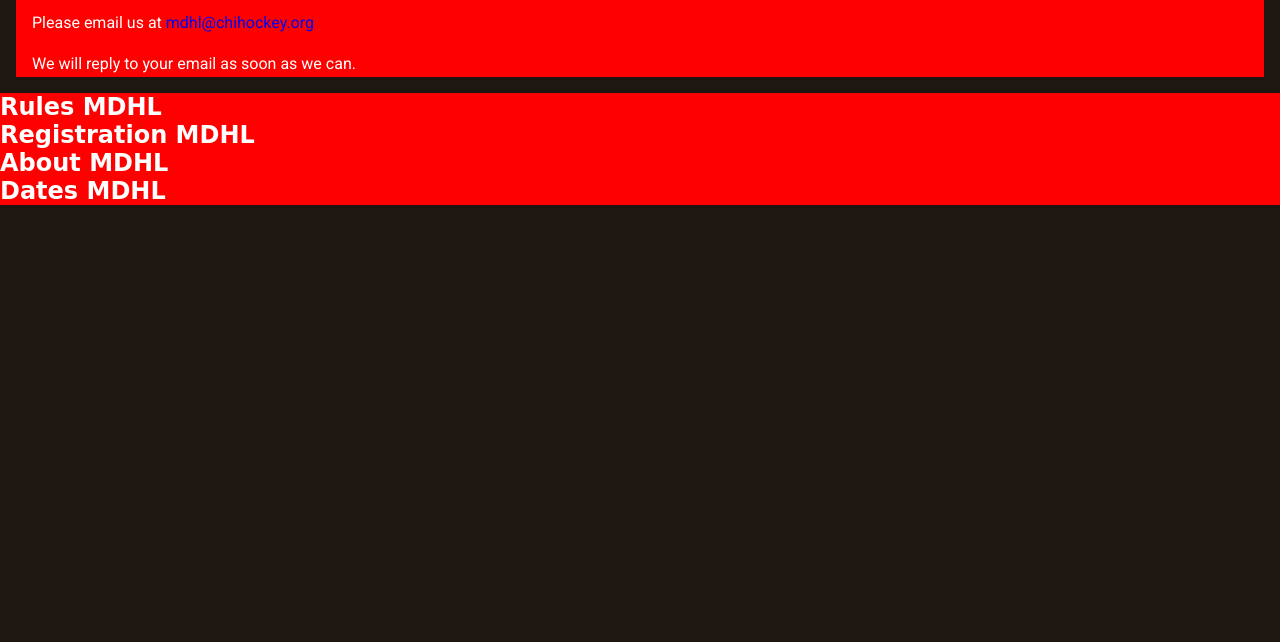
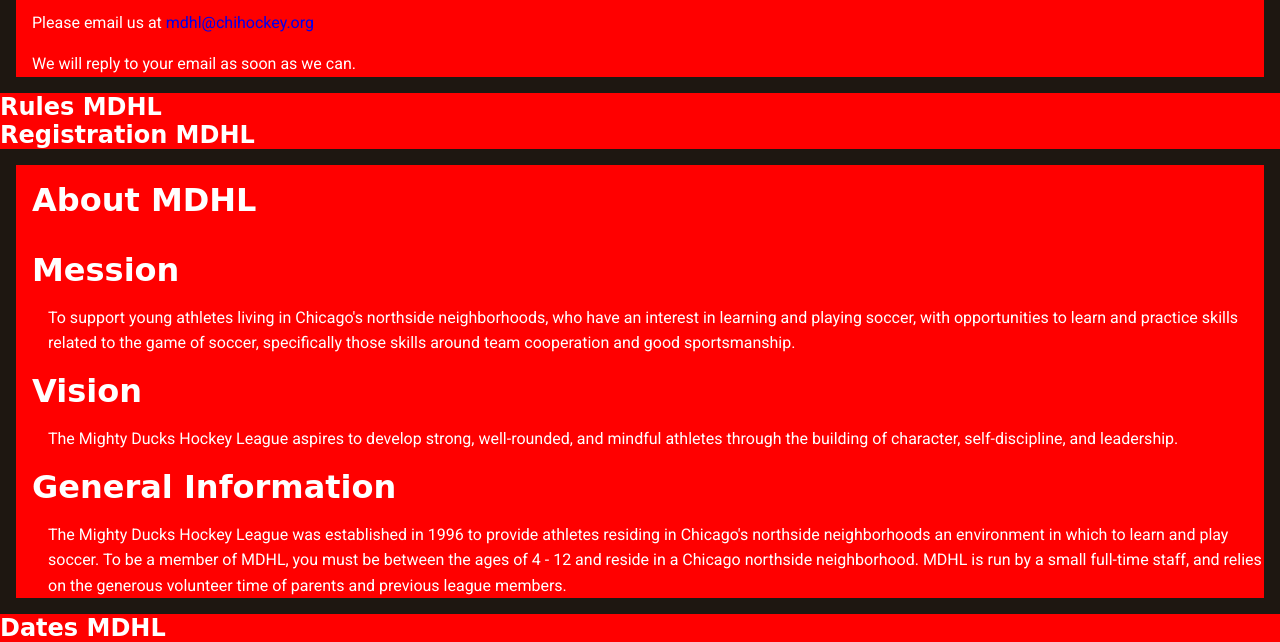
Before and after one commit to NikolaiKoz/Iniciatec-MDHL-Moblile, a website: page index.html in a window 1280 px wide. Shown: the part 566-1208 px from the top of the page. Before the commit the page ends 800 px from the top, so only its background shows below. Drawn offline with Linux system fonts and the light colour scheme; a web font is replaced by a local one.

Commit message:
feat: :construction: About page, WIP.

```diff
--- a/index.html
+++ b/index.html
@@ -202,6 +202,26 @@
       <section class="Main-about About">
         <div class="Wrapper-content">
           <h2 class="About-title">About MDHL</h2>
+          <ul class="About-list">
+            <li class="About-item">
+              <h3 class="About-title">Mession</h3>
+              <p class="About-description">
+                To support young athletes living in Chicago's northside neighborhoods, who have an interest in learning and playing soccer, with opportunities to learn and practice skills related to the game of soccer, specifically those skills around team cooperation and good sportsmanship.
+              </p>
+            </li>
+            <li class="About-item">
+              <h3 class="About-title">Vision</h3>
+              <p class="About-description">
+                The Mighty Ducks Hockey League aspires to develop strong, well-rounded, and mindful athletes through the building of character, self-discipline, and leadership.
+              </p>
+            </li>
+            <li class="About-item">
+              <h3 class="About-title">General Information</h3>
+              <p class="About-description">
+                The Mighty Ducks Hockey League was established in 1996 to provide athletes residing in Chicago's northside neighborhoods an environment in which to learn and play soccer. To be a member of MDHL, you must be between the ages of 4 - 12 and reside in a Chicago northside neighborhood. MDHL is run by a small full-time staff, and relies on the generous volunteer time of parents and previous league members.
+              </p>
+            </li>
+          </ul>
         </div>
       </section>
 
--- /dev/null
+++ b/src/scss/06-components/_About.scss
@@ -0,0 +1,14 @@
+.About{
+    width: 100%;
+    padding: 1rem;
+
+    &-title{
+        padding: 1rem;
+        font-size: 2em;
+    }
+
+    &-description {
+        padding: 0 0 0 2rem;
+      }
+
+}
--- a/src/scss/app.scss
+++ b/src/scss/app.scss
@@ -22,6 +22,7 @@
 @import "./06-components/_Logo";
 @import "./06-components/_Home";
 @import "./06-components/_Contact";
+@import "./06-components/_About";
 
 
 
```
Also changed, not shown: dist/styles.css.
